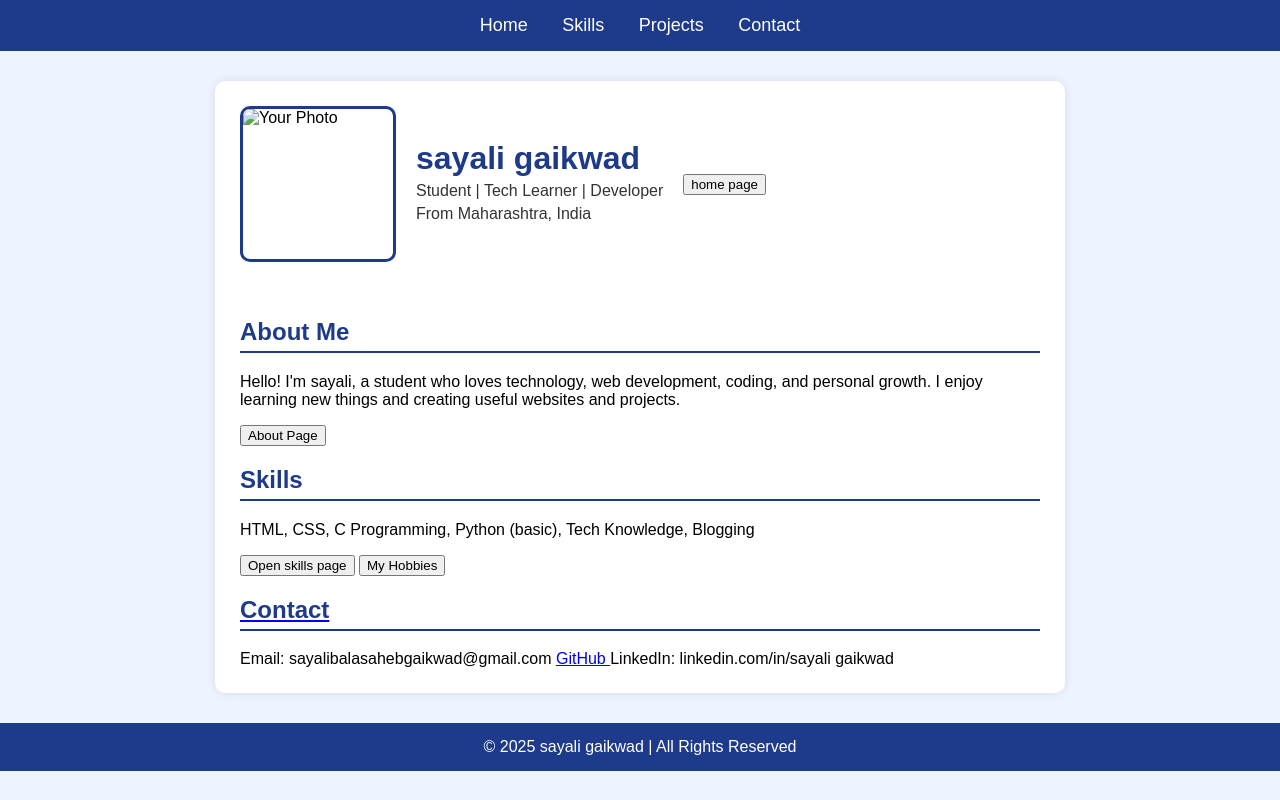
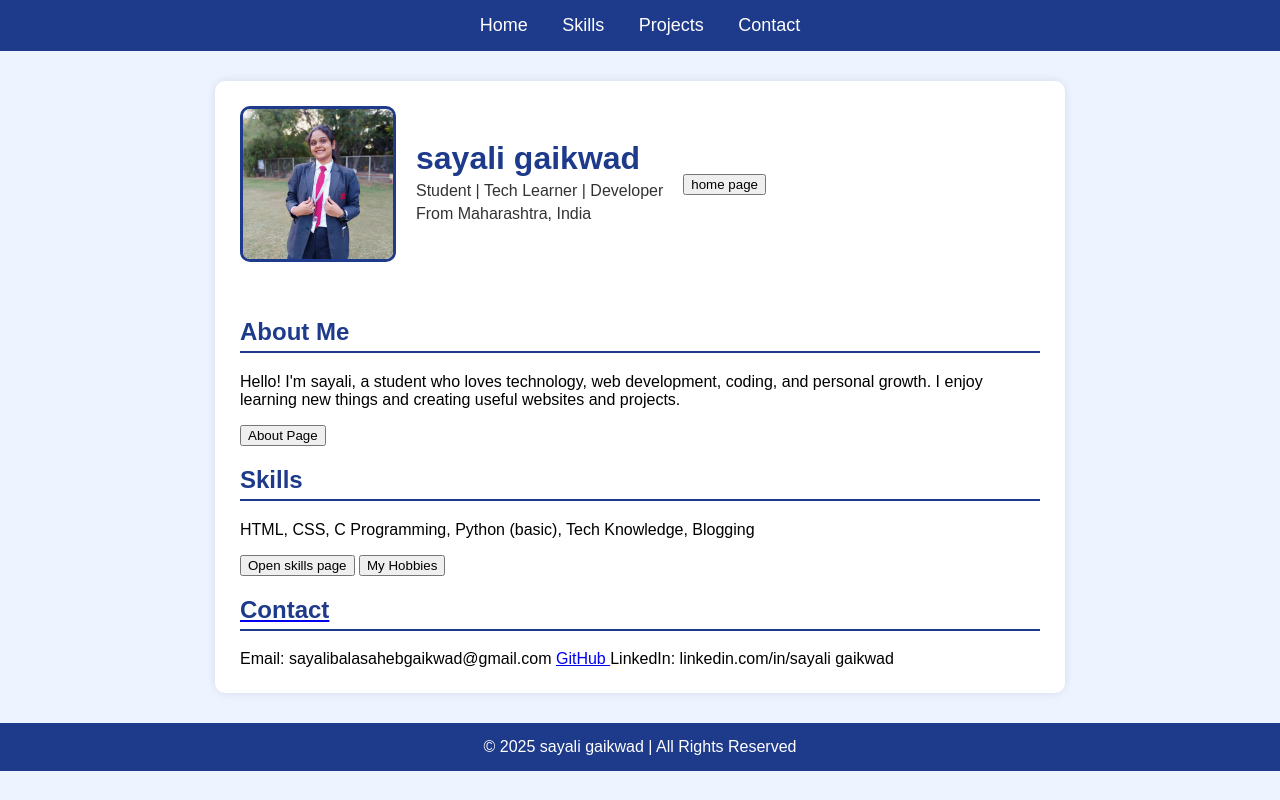
Before and after one commit to sayalibalasahebgaikwad-stack/sayali01, a plain HTML site: page index.html in a window 1280 px wide. Drawn offline with Linux system fonts and the light colour scheme.

Commit message:
Update index.html

```diff
--- a/index.html
+++ b/index.html
@@ -96,7 +96,7 @@
 
         <!-- ID Card Section -->
         <div class="id-card">
-            <img src="majid-rangraz-1wgGxUEa0XQ-unsplashs - Copy" alt="Your Photo">
+            <img src="sg.jpg" alt="Your Photo">
             <div class="id-info">
                 <h1>sayali gaikwad</h1>
                 <p>Student | Tech Learner | Developer</p>
```
